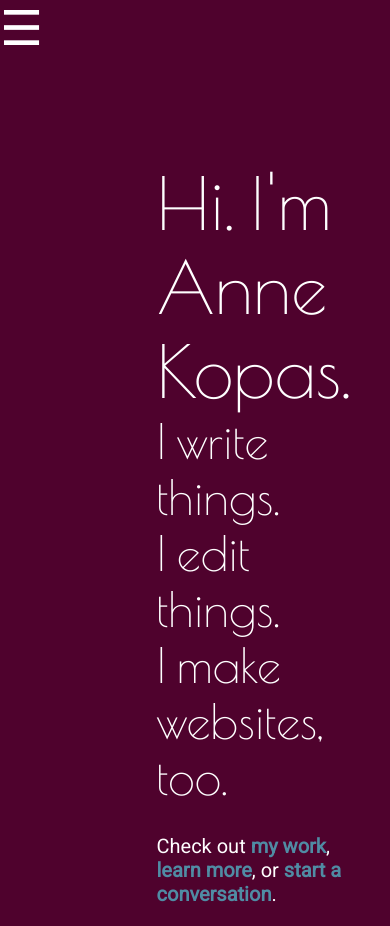
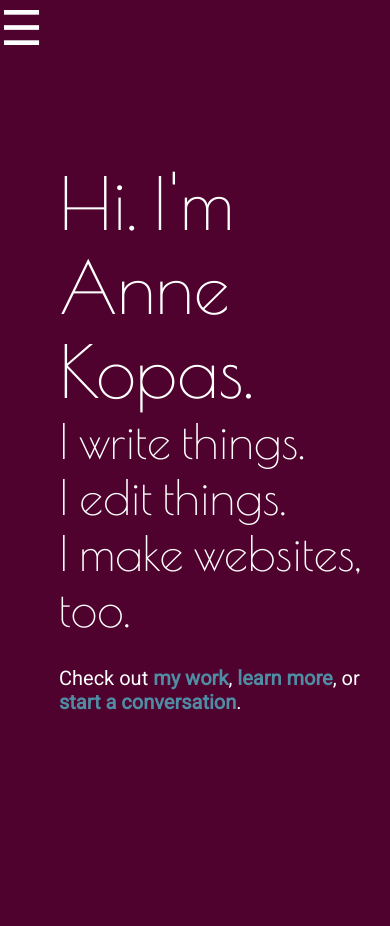
Before and after one commit to annekopas/annekopas, a PHP site: page / in a window 390 px wide. After the commit the page ends 710 px from the top, so only its background shows below. Run offline with PHP 8.4, Linux system fonts and the light colour scheme; some libraries are stand-ins or nearby versions.

Commit message:
Update style2.css

```diff
--- a/style2.css
+++ b/style2.css
@@ -387,5 +387,6 @@ a .icon:hover {
 @media screen and (max-width: 500px) {
 	#front-page {
 		margin-top: 10vh;
+		margin-left: 10vw;
 	}
 }
```
